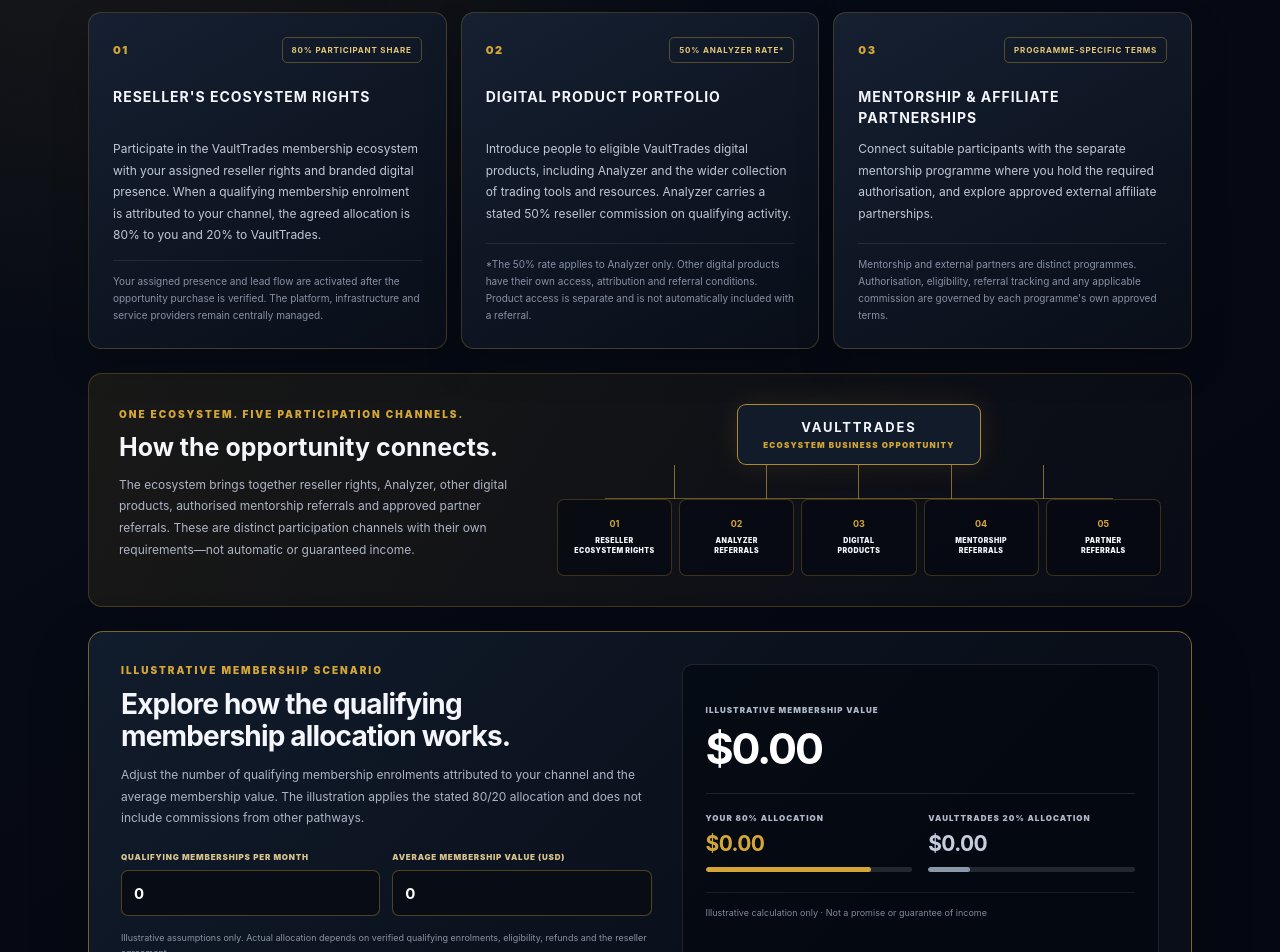
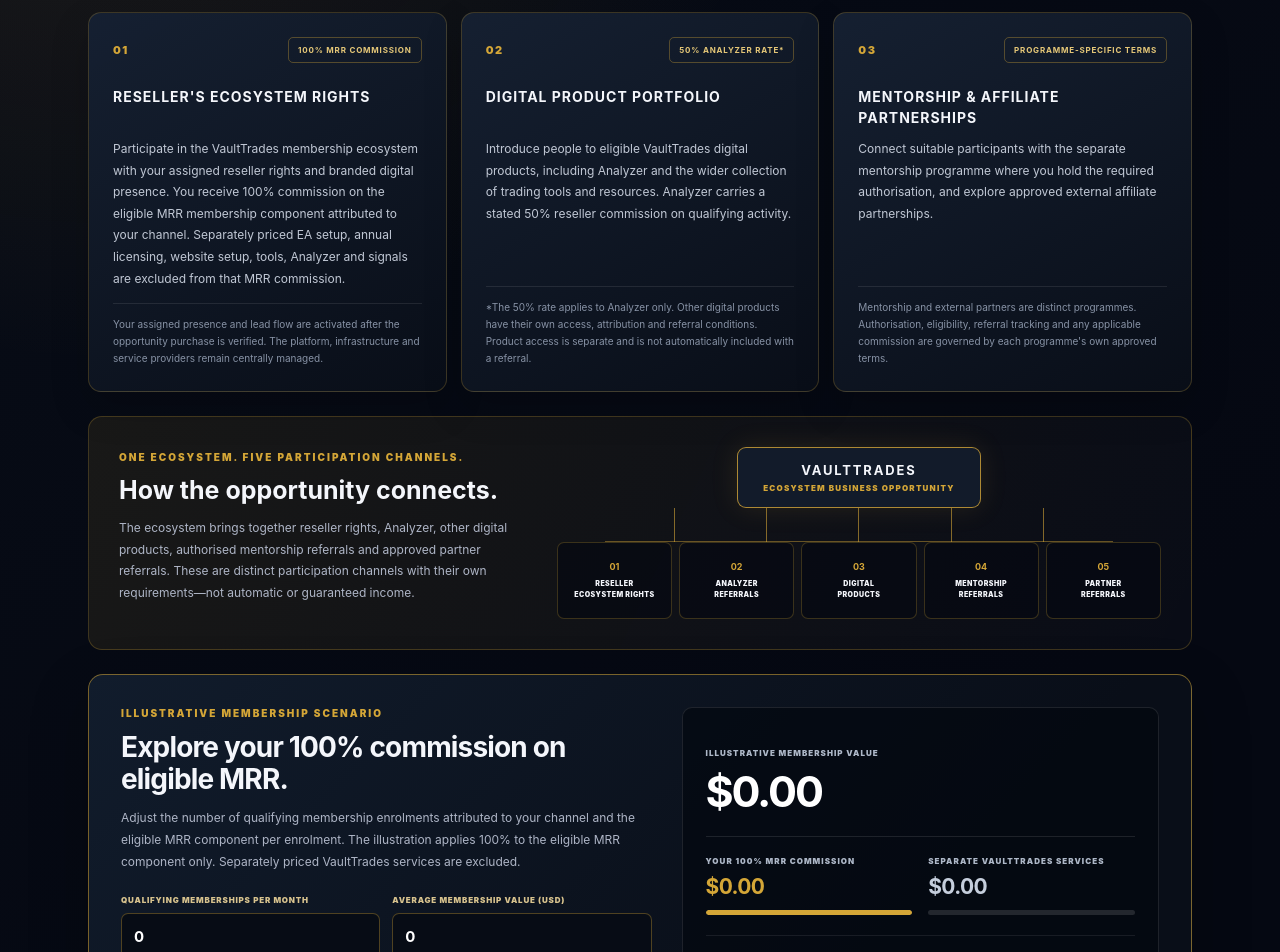
Before and after one commit to iyandatalks/vaulttrades, a Next.js app: page /opportunity in a window 1280 px wide. Shown: the part 5620-6572 px from the top of the page. Built offline with nearby package versions, Linux system fonts and the light colour scheme; no server answers.

Commit message:
Align opportunity page with 100 percent MRR commission

```diff
--- a/app/opportunity/OpportunityIncomeSection.tsx
+++ b/app/opportunity/OpportunityIncomeSection.tsx
@@ -6,8 +6,8 @@ const channels = [
   {
     number: "01",
     title: "RESELLER'S ECOSYSTEM RIGHTS",
-    tag: "80% PARTICIPANT SHARE",
-    description: "Participate in the VaultTrades membership ecosystem with your assigned reseller rights and branded digital presence. When a qualifying membership enrolment is attributed to your channel, the agreed allocation is 80% to you and 20% to VaultTrades.",
+    tag: "100% MRR COMMISSION",
+    description: "Participate in the VaultTrades membership ecosystem with your assigned reseller rights and branded digital presence. You receive 100% commission on the eligible MRR membership component attributed to your channel. Separately priced EA setup, annual licensing, website setup, tools, Analyzer and signals are excluded from that MRR commission.",
     detail: "Your assigned presence and lead flow are activated after the opportunity purchase is verified. The platform, infrastructure and service providers remain centrally managed.",
   },
   {
@@ -40,7 +40,7 @@ export default function OpportunityIncomeSection() {
     const count = Math.max(0, Number(memberships) || 0);
     const value = Math.max(0, Number(averageValue) || 0);
     const total = count * value;
-    return { total, participant: total * 0.8, vaulttrades: total * 0.2 };
+    return { total, participant: total, vaulttrades: 0 };
   }, [memberships, averageValue]);
 
   return (
@@ -88,8 +88,8 @@ export default function OpportunityIncomeSection() {
         <div className="vto-revenue-calculator" id="opportunity-calculator">
           <div className="vto-calculator-copy">
             <div className="vto-kicker">ILLUSTRATIVE MEMBERSHIP SCENARIO</div>
-            <h3>Explore how the qualifying membership allocation works.</h3>
-            <p>Adjust the number of qualifying membership enrolments attributed to your channel and the average membership value. The illustration applies the stated 80/20 allocation and does not include commissions from other pathways.</p>
+            <h3>Explore your 100% commission on eligible MRR.</h3>
+            <p>Adjust the number of qualifying membership enrolments attributed to your channel and the eligible MRR component per enrolment. The illustration applies 100% to the eligible MRR component only. Separately priced VaultTrades services are excluded.</p>
             <div className="vto-calculator-inputs">
               <label>
                 <span>QUALIFYING MEMBERSHIPS PER MONTH</span>
@@ -100,13 +100,13 @@ export default function OpportunityIncomeSection() {
                 <input type="number" min="0" step="0.01" inputMode="decimal" value={averageValue} onChange={(event) => setAverageValue(event.target.value)} />
               </label>
             </div>
-            <small>Illustrative assumptions only. Actual allocation depends on verified qualifying enrolments, eligibility, refunds and the reseller agreement.</small>
+            <small>Illustrative assumptions only. Actual commission depends on verified eligible MRR, refunds, eligibility and the reseller agreement. Separately priced VaultTrades services are excluded.</small>
           </div>
           <div className="vto-calculator-results">
             <div className="vto-calculator-result-main"><span>ILLUSTRATIVE MEMBERSHIP VALUE</span><strong>{money(calculation.total)}</strong></div>
             <div className="vto-calculator-split">
-              <div><span>YOUR 80% ALLOCATION</span><strong>{money(calculation.participant)}</strong><i><b style={{ width: "80%" }} /></i></div>
-              <div><span>VAULTTRADES 20% ALLOCATION</span><strong>{money(calculation.vaulttrades)}</strong><i><b style={{ width: "20%" }} /></i></div>
+              <div><span>YOUR 100% MRR COMMISSION</span><strong>{money(calculation.participant)}</strong><i><b style={{ width: "100%" }} /></i></div>
+              <div><span>SEPARATE VAULTTRADES SERVICES</span><strong>{money(calculation.vaulttrades)}</strong><i><b style={{ width: "0%" }} /></i></div>
             </div>
             <div className="vto-calculator-foot">Illustrative calculation only · Not a promise or guarantee of income</div>
           </div>
```
